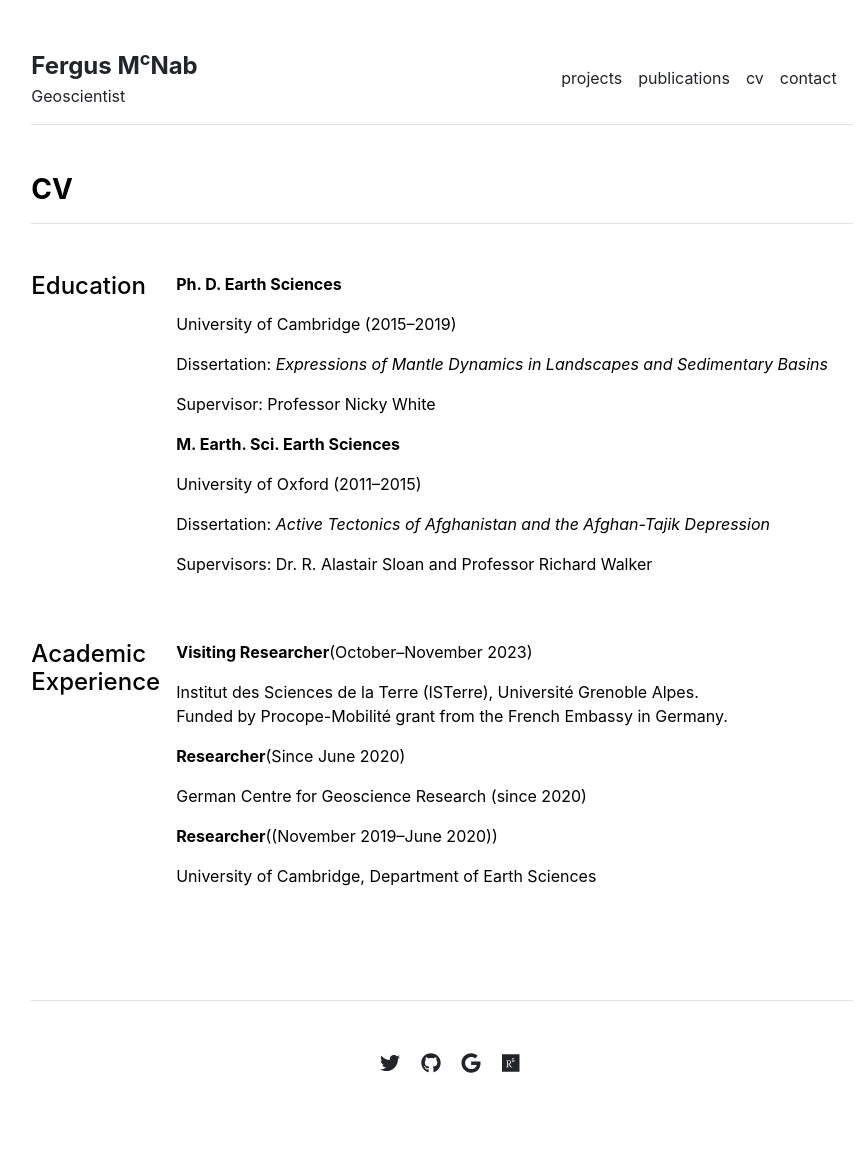
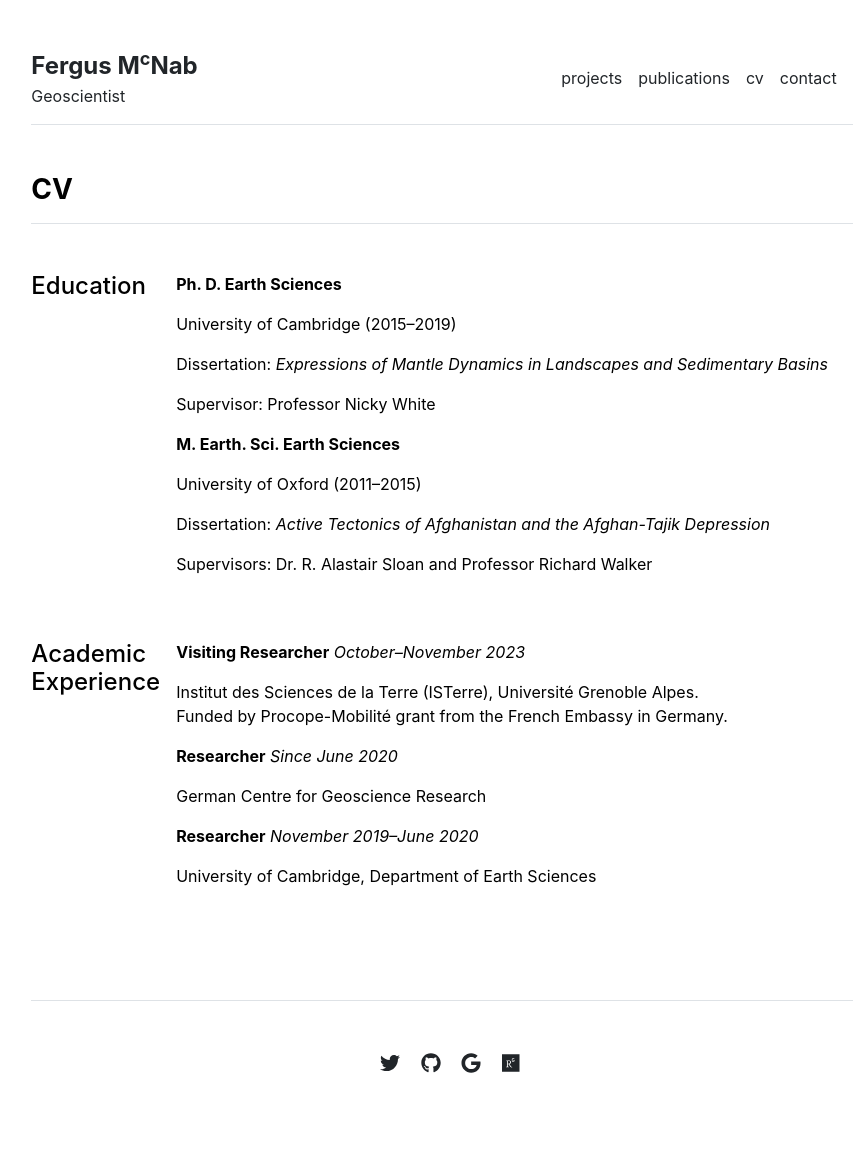
Before and after one commit to fmcnab/fmcnab.github.io, a Jekyll site: the page built from cv.md, in a window 1280 px wide. Shown: the whole page, without its empty margins (198-1066 px from the left). Built offline with Jekyll 4.4.1, drawn with Linux system fonts in a browser that asks for light colours.

Commit message:
Reformat CV.

```diff
--- a/_data/cv/academic-experience.yml
+++ b/_data/cv/academic-experience.yml
@@ -1,11 +1,11 @@
 - title: 'Visiting Researcher'
-  time: '(October&ndash;November 2023)'
+  time: 'October&ndash;November 2023'
   description: 'Institut des Sciences de la Terre (ISTerre), Universit&#233; Grenoble Alpes.<br>Funded by Procope-Mobilit&#233; grant from the French Embassy in Germany.'
 
 - title: 'Researcher'
-  time: '(Since June 2020)'
-  description: 'German Centre for Geoscience Research (since 2020)'
+  time: 'Since June 2020'
+  description: 'German Centre for Geoscience Research'
 
 - title: 'Researcher'
-  time: '((November 2019&ndash;June 2020))'
+  time: 'November 2019&ndash;June 2020'
   description: 'University of Cambridge, Department of Earth Sciences'
--- a/_layouts/cv.html
+++ b/_layouts/cv.html
@@ -26,7 +26,7 @@ layout: default
       </div>
       <div class="col-md-10">
         {% for section in site.data.cv.academic-experience %}
-          <p> <span class="fw-bold">{{ section.title }}</span>{{ section.time }}</p>
+          <p> <span class="fw-bold">{{ section.title }}</span> <em>{{ section.time }}</em></p>
           <p>{{ section.description }}</p>
         {% endfor %}
       </div>
```
